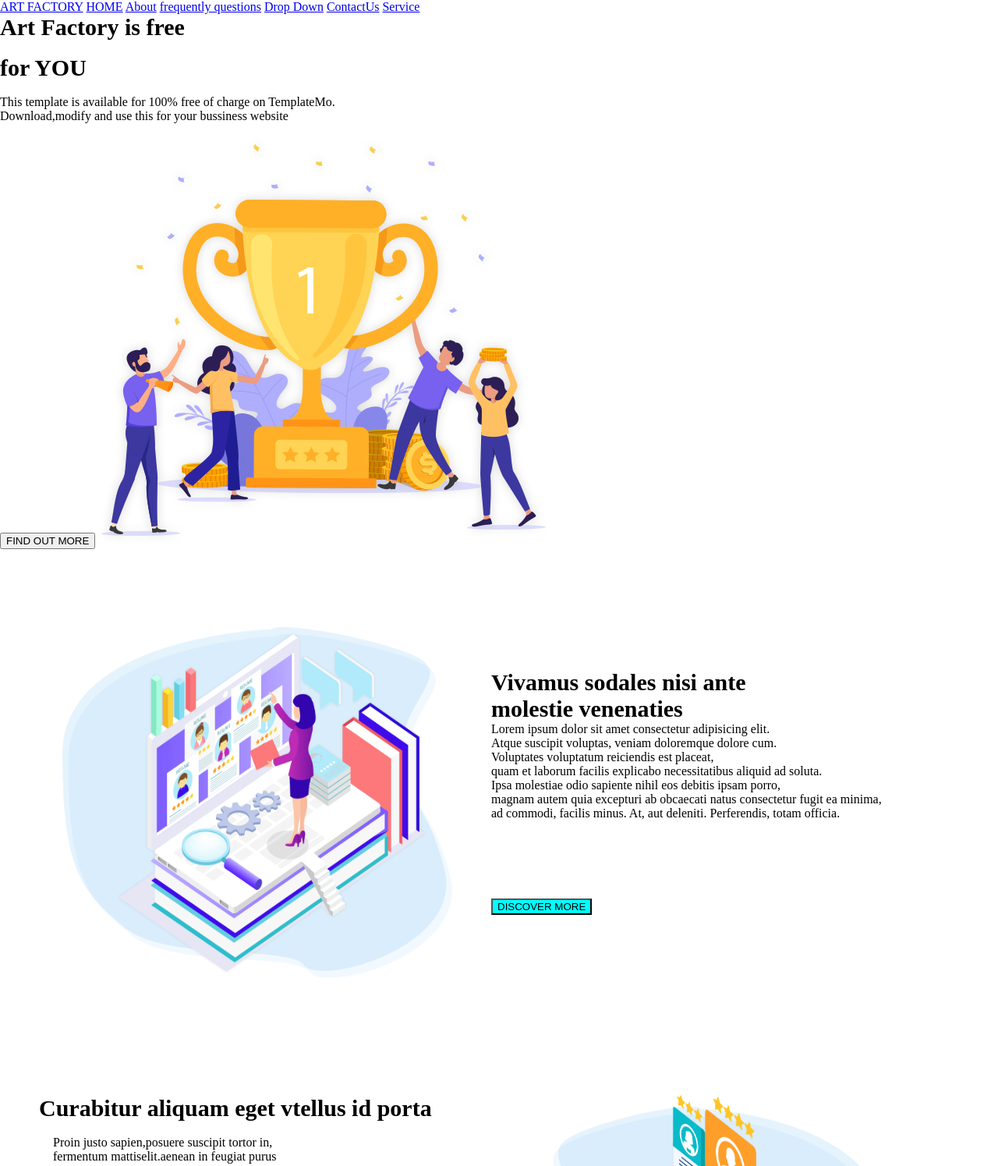
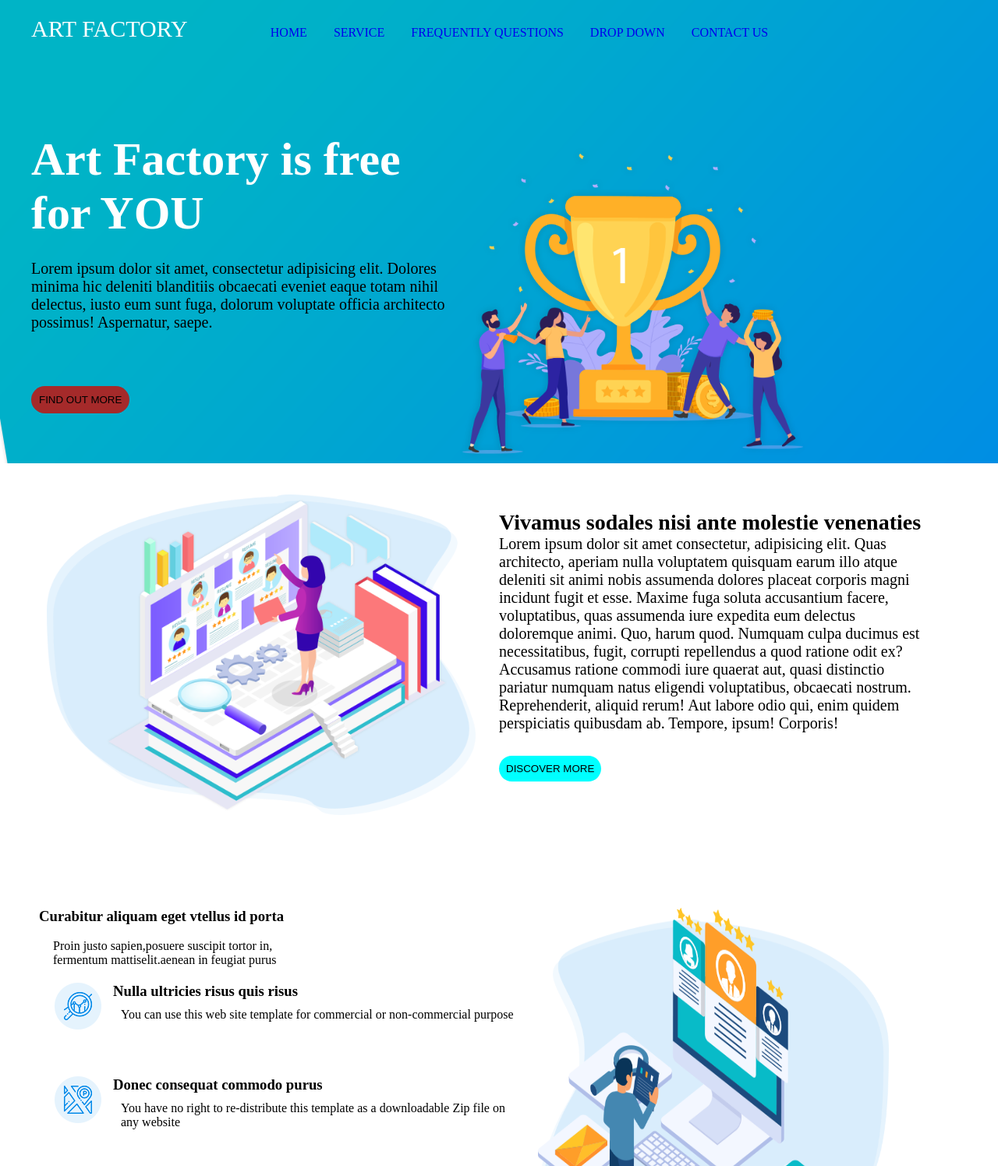
Before and after one commit to prathapmegavath/project_stage1, a plain HTML site: page project/index.html in a window 1280 px wide. Shown: the top 1495 px of the page at 78% size. Drawn offline with Linux system fonts and the light colour scheme.

Commit message:
all pages are created and some modifications are done in previous pages

```diff
--- /dev/null
+++ b/pppt/index.css
@@ -0,0 +1,95 @@
+*{
+    margin: 0%;
+}
+.navbar-top-111{
+    background-image: url('../banner-bg.png');
+    background-repeat: no-repeat;
+    width: auto;
+    height: auto;
+}
+#left-side-content-top{
+    margin-top: 60px;
+    width: 550px;
+    height: 400px;
+
+}
+#left-side-content-top>h3{
+    font-size: 60px;
+     color: white;
+     padding-top: 50px;
+
+}
+#left-side-content-top>p{
+    font-size: 20px;
+     color:black;
+     padding-top: 25px;
+
+}
+.navbar-2-content{
+    display:flex;
+    flex-wrap: wrap;
+}
+#right-side-content-top{
+    width:auto;
+    padding-top: 130px;
+}
+#nav-bar-top{
+    height: 40px;
+    padding-top: 20px;
+
+
+}
+#art--1{
+    padding-right: 30px;
+    text-decoration-line: none;
+}
+#art--123{
+    padding-right: 102px;
+    text-decoration-line: none;
+    color: white;
+    font-size: 30px;
+}
+.navbar-top-111{
+    padding-left: 40px;
+}
+#bten-top-11{
+    margin-top: 70px;
+    padding: 10px;
+    border: none;
+    background-color: brown;
+    border-radius: 75px;
+}
+ /* ------------------------------------------------- */
+#left-image-2{
+    width: 550px;
+    height: 450px;
+    margin-left: 60px;
+    margin-top: 40px;
+
+}
+#right-content-2 {
+    padding: 30px;
+    width: 550px;
+    height: 480px;
+    margin-top: 30px;
+
+}
+.second-page-2{
+    background-color:white;
+    display: flex;
+    flex-wrap: wrap;
+}
+#right-content-2>h3{
+    font-size: 28px;
+    margin: 0%;
+}
+#right-content-2>p{
+    font-size: 20px;
+}
+#button-2{
+    border:none;
+    margin-top: 30px;
+    padding: 9px;
+    border-radius: 75px;
+    background-color: cyan;
+}
--- a/project/index.css
+++ b/project/index.css
@@ -1,36 +1,64 @@
+
  *{
-  margin: 0px;
+  margin: 0%;
 }
- #nav-bar{
-  text-decoration: crimson;
+.navbar-top-111{
+  background-image: url('../banner-bg.png');
+  background-repeat: no-repeat;
+  width: auto;
+  height: auto;
 }
- .main{
-  width:600px;
-  margin-top: 100px;
-  margin-left:80px;
-  height: 600px;
+#left-side-content-top{
+  margin-top: 60px;
+  width: 550px;
+  height: 400px;
+
 }
- /* images and places are positions and fixing at a particular place */
- #right-content{
-  position: relative;
-  left: 550px;
-  bottom:400px;
+#left-side-content-top>h3{
+  font-size: 60px;
+   color: white;
+   padding-top: 50px;
+
 }
- .img3{
-  width: 500px;
-  height:450px;
+#left-side-content-top>p{
+  font-size: 20px;
+   color:black;
+   padding-top: 25px;
+
 }
- #button-2{
-  position: relative;
-  top: 100px;
-  background-color:aqua;
+.navbar-2-content{
+  display:flex;
+  flex-wrap: wrap;
 }
- div>h3{
+#right-side-content-top{
+  width:auto;
+  padding-top: 130px;
+}
+#nav-bar-top{
+  height: 40px;
+  padding-top: 20px;
+
+
+}
+#art--1{
+  padding-right: 30px;
+  text-decoration-line: none;
+}
+#art--123{
+  padding-right: 102px;
+  text-decoration-line: none;
+  color: white;
   font-size: 30px;
 }
- div>p{
-  font-style:normal;
-  font: bold;
+.navbar-top-111{
+  padding-left: 40px;
+}
+#bten-top-11{
+  margin-top: 70px;
+  padding: 10px;
+  border: none;
+  background-color: brown;
+  border-radius: 75px;
 }
  /* 3rd page begins and connecting with above pages  */
  .right-image{
@@ -52,7 +80,41 @@
   margin-left: 50px;
   margin-bottom: 30px;
  }
- /* ends of 3rd page right-image */
+ /* ----------2nd page---------------------- */
+ #left-image-2{
+  width: 550px;
+  height: 450px;
+  margin-left: 60px;
+  margin-top: 40px;
+
+}
+#right-content-2 {
+  padding: 30px;
+  width: 550px;
+  height: 480px;
+  margin-top: 30px;
+
+}
+.second-page-2{
+  background-color:white;
+  display: flex;
+  flex-wrap: wrap;
+}
+#right-content-2>h3{
+  font-size: 28px;
+  margin: 0%;
+}
+#right-content-2>p{
+  font-size: 20px;
+}
+#button-2{
+  border:none;
+  margin-top: 30px;
+  padding: 9px;
+  border-radius: 75px;
+  background-color: cyan;
+}
+
  /* lets start 4th page------------------------------------------------------------ */
   #box-content{
     width: 300px;
@@ -179,13 +241,9 @@ input{
   border-radius: 0%;
  padding-left: 30px;
  margin: 30px;
+ color: white;
  }
- /* #right-input{
-  background-image: url( https://encrypted-tbn0.gstatic.com/images?q=tbn:ANd9GcRtXuvj8SwCkr8kgPI0gELn1OIuDJMFzJRmcg&s);
-  border: none;
-  width: 230px;
-  border
- } */
+  /* --------------------------------------------footer */
   #text-area2{
     width: 400px;
     height: 100px;
--- a/project/index.html
+++ b/project/index.html
@@ -7,37 +7,50 @@
     <link rel="stylesheet" href="index.css">
 </head>
 <body>
+    <div>
 
-        <div class="header-top">
-             <div class="nav-Bar">
-                <a href="#" id="a1">ART FACTORY</a>
-                <a href="#" id="a2">HOME</a>
-                <a href="#" id="a3">About</a>
-                <a href="#" id="a4">frequently questions</a>
-                <a href="#" id="a5">Drop Down</a>
-                <a href="#" id="a6">ContactUs</a>
-                <a href="#" id="a7">Service</a>
-            <div class="side-heading">
-                <h3 id="h1">Art Factory is free</h3> <br>
-                <h3 id="h5">for YOU</h3><br>
-                <p>This template is available for 100% free of charge on TemplateMo.<br>Download,modify and use this for your bussiness website</p><br>
-                <button id="button-1">FIND OUT MORE</button>
-                <img src="../slider-icon.png" alt="" class="img2">
-            </div>
-            </div>
+        <div class="navbar-top-111">
+
+               <div id="nav-bar-top">
+        <a href="#" id="art--123">ART FACTORY</a>
+        <a href="#"id="art--1">HOME</a>
+        <a href="#"id="art--1">SERVICE</a>
+        <a href="#"id="art--1">FREQUENTLY QUESTIONS</a>
+        <a href="#"id="art--1"> DROP DOWN</a>
+        <a href="#"id="art--1">CONTACT US</a>
+
+               </div>
+                        <div class="navbar-2-content">
+                           <div id="left-side-content-top">
+                               <H3>Art Factory is free for YOU </H3>
+                               <p>Lorem ipsum dolor sit amet, consectetur adipisicing elit. Dolores minima hic deleniti blanditiis obcaecati eveniet eaque totam nihil delectus, iusto eum sunt fuga, dolorum voluptate officia architecto possimus! Aspernatur, saepe.</p>
+                                <button id="bten-top-11"> FIND OUT MORE</button>
+
+                           </div>
+                           <div id="right-side-content-top">
+                               <img src="../slider-icon.png" alt="" height="400px">
+
+                           </div>
+                    </div>
+                   </div>
         </div>
-
-<div class="main">
-    <img src="../left-image.png" alt="" class="img3">
-    <div id="right-content">
-        <h3> Vivamus sodales nisi ante <br> molestie venenaties</h3>
-        <p> Lorem ipsum dolor sit amet consectetur adipisicing elit.<br> Atque suscipit voluptas, veniam doloremque dolore cum.<br> Voluptates voluptatum reiciendis est placeat, <br>quam et laborum facilis explicabo necessitatibus aliquid ad soluta.
-        <br>Ipsa molestiae odio sapiente nihil eos debitis ipsam porro,<br> magnam autem quia excepturi ab obcaecati natus consectetur fugit ea minima,<br> ad commodi, facilis minus. At, aut deleniti. Perferendis, totam officia.</p>
+   </div>
+   <!-- --------------------------2nd page--------------------- -->
+   <div class="second-page-2">
+    <div id="left-image-2">
+        <img src="../left-image.png" alt="" width="550px">
+    </div>
+    <div id="right-content-2">
+        <h3> Vivamus sodales nisi ante  molestie venenaties</h3>
+        <p>Lorem ipsum dolor sit amet consectetur, adipisicing elit. Quas architecto, aperiam nulla voluptatem quisquam earum illo atque deleniti sit animi nobis assumenda dolores placeat corporis magni incidunt fugit et esse.
+        Maxime fuga soluta accusantium facere, voluptatibus, quas assumenda iure expedita eum delectus doloremque animi. Quo, harum quod. Numquam culpa ducimus est necessitatibus, fugit, corrupti repellendus a quod ratione odit ex?
+        Accusamus ratione commodi iure quaerat aut, quasi distinctio pariatur numquam natus eligendi voluptatibus, obcaecati nostrum. Reprehenderit, aliquid rerum! Aut labore odio qui, enim quidem perspiciatis quibusdam ab. Tempore, ipsum! Corporis!</p>
         <button id="button-2">DISCOVER MORE</button>
     </div>
+</div>
 
-</div>
 <!-- 3rd page count starts and manipulation on editing -->
+
  <div class="parent">
     <div class="right-image">
         <h3> Curabitur aliquam eget vtellus id porta</h3>
@@ -106,7 +119,7 @@
      <div class="content-51">
          <div class="upper-part-51">
             <div class="heading-51">
-                <h2>Frequently Asked Questions</h2>
+                <h3>Frequently Asked Questions</h3>
             </div>
             <div id="para-51" style="text-align: center; padding: px;">
                 <P>Lorem ipsum dolor sit, amet consectetur adipisicing elit. Nobis repellendus alias blanditiis <br>perspiciatis soluta minima sunt ex, molestiae velit aliquam non ipsa quia,<br> a in molestias architecto placeat! Ipsum, illo!</P>
@@ -168,11 +181,12 @@
 <!-- --------------------------------last page ------ -->
    <div class="bottom-page">
     <div>
-        <div class="map-1">
-            <iframe src="https://www.google.com/maps/embed?pb=!1m18!1m12!1m3!1d12540.539159794382!2d78.3465078172285!3d17.517703099105223!2m3!1f0!2f0!3f0!3m2!1i1024!2i768!4f13.1!3m3!1m2!1s0x3bcb8d89766e453d%3A0xd15ad82f8441d2ca!2sBK%20Enclave%2C%20Miyapur%2C%20Hyderabad%2C%20Telangana%20500049!5e0!3m2!1sen!2sin!4v1736263251779!5m2!1sen!2sin" width="450" height="450" style="border:0;" allowfullscreen="" loading="lazy" referrerpolicy="no-referrer-when-downgrade"></iframe>
+        <div class="map-1" >
+            <iframe src="https://www.google.com/maps/embed?pb=!1m18!1m12!1m3!1d12540.539159794382!2d78.3465078172285!3d17.517703099105223!2m3!1f0!2f0!3f0!3m2!1i1024!2i768!4f13.1!3m3!1m2!1s0x3bcb8d89766e453d%3A0xd15ad82f8441d2ca!2sBK%20Enclave%2C%20Miyapur%2C%20Hyderabad%2C%20Telangana%20500049!5e0!3m2!1sen!2sin!4v1736263251779!5m2!1sen!2sin" width="600" height="450" style="border:0;" allowfullscreen="" loading="lazy" referrerpolicy="no-referrer-when-downgrade"></iframe>
+
          </div>
     </div>
-         <div class="left-field">
+         <div class="left-field" >
             <div>
                 <input type="text" name="full name" id="left-input" placeholder ="Full Name" style=" border-radius: 0%;color: white;">
 
```
Also changed, not shown: pppt/index.html (added, +53 -0 lines). Lines whose indentation alone changed are shown as unchanged.
